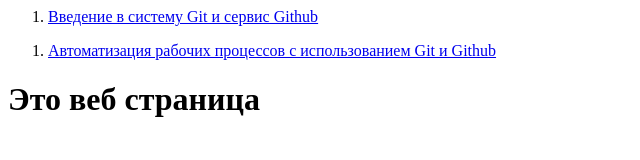
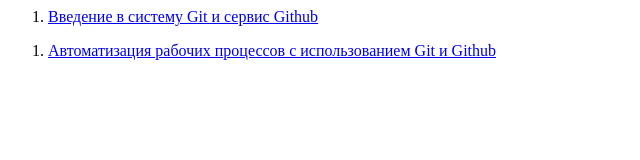
Before and after one commit to havocs0ul/havocs0ul.github.io, a plain HTML site: page index.html in a window 1280 px wide. Shown: the whole page, without its empty margins (0-640 px from the left). Drawn offline with Linux system fonts and the light colour scheme.

Commit message:
Update index.html

```diff
--- a/index.html
+++ b/index.html
@@ -20,7 +20,7 @@
         </a>
     </li>
 </ol>
-<h1>Это веб страница</h1>
+
 
 </body>
 </html>
```
